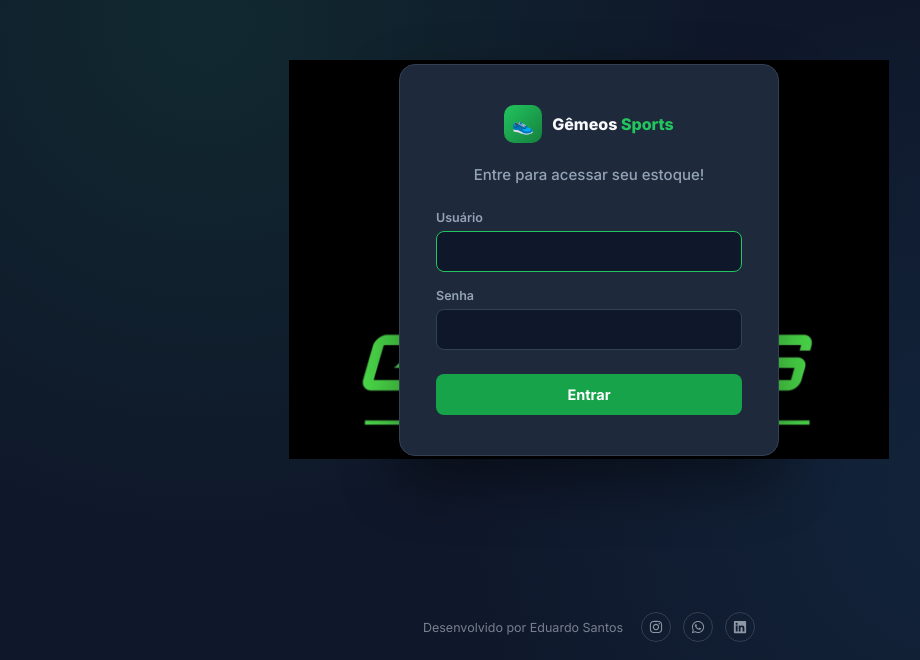
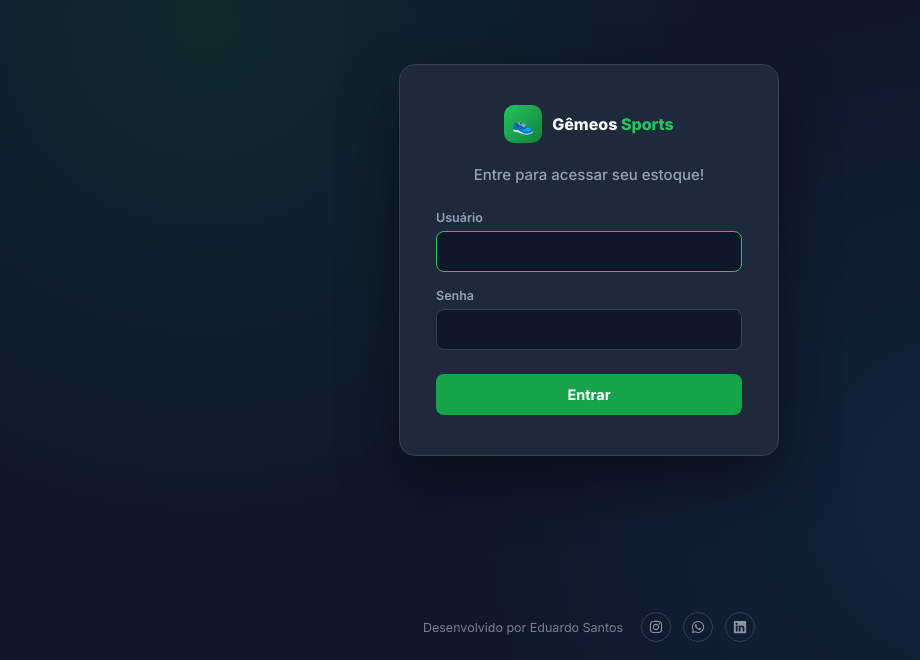
Before and after one commit to EduSantos20/estoque-frontend, a React (Vite) app: page /login in a window 1280 px wide. Shown: the part 140-800 px from the top of the page, without its empty margins (51-971 px from the left). Built offline with nearby package versions, Linux system fonts and the light colour scheme.

Commit message:
feat: imagem

```diff
--- a/src/styles/global.css
+++ b/src/styles/global.css
@@ -277,9 +277,9 @@ input, select {
   background-image: url('/public/img/logo-marca-dagua.png');
   background-repeat: no-repeat;
   background-position: center;
-  background-size: 600px;
-  opacity: 1;
-  filter: grayscale(0.4);
+  background-size: 340px;
+  opacity: 0.045;
+  filter: grayscale(1) blur(1px);
   pointer-events: none;
   z-index: 0;
 }
```
Also changed, not shown: public/img/logo-marca-dagua.png.
